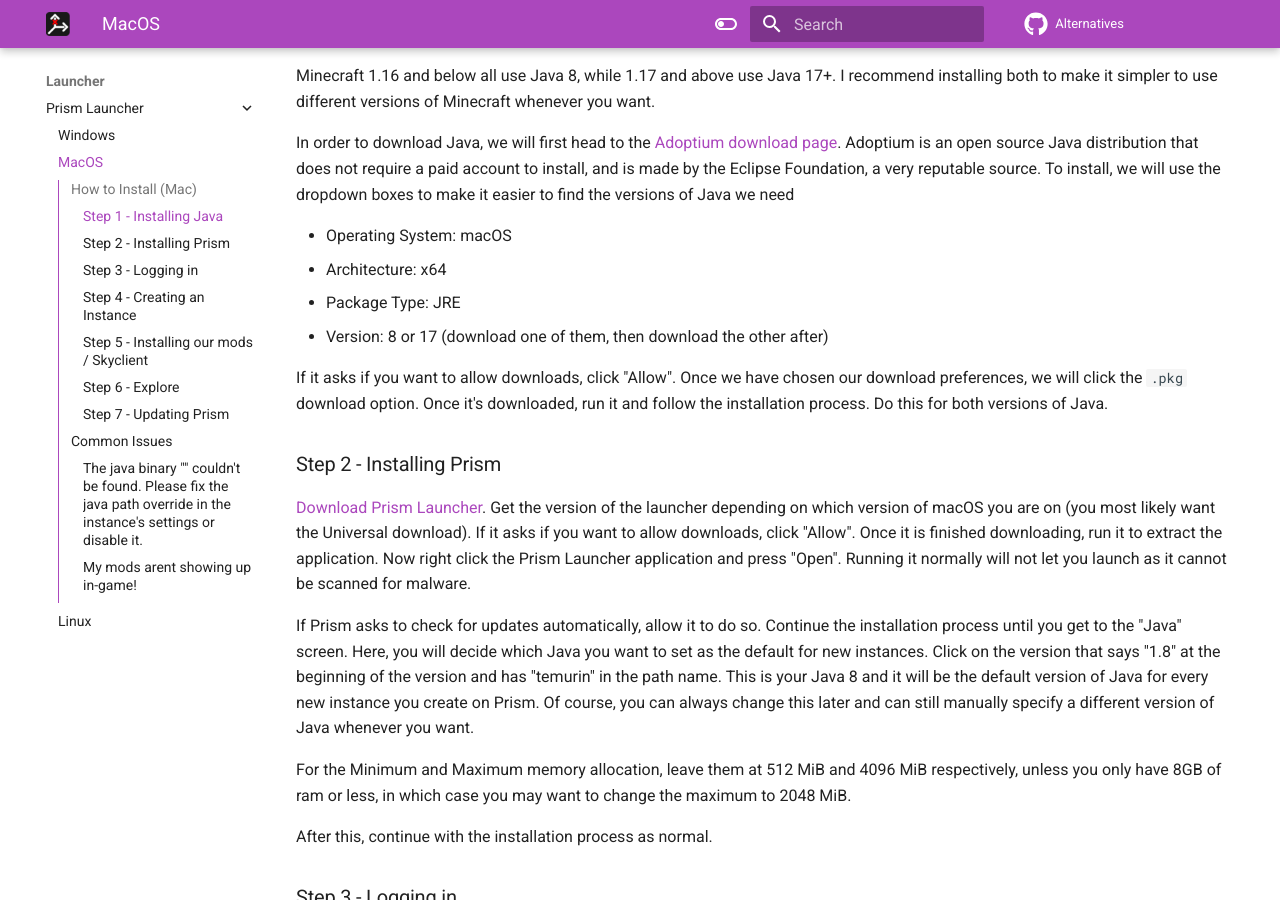
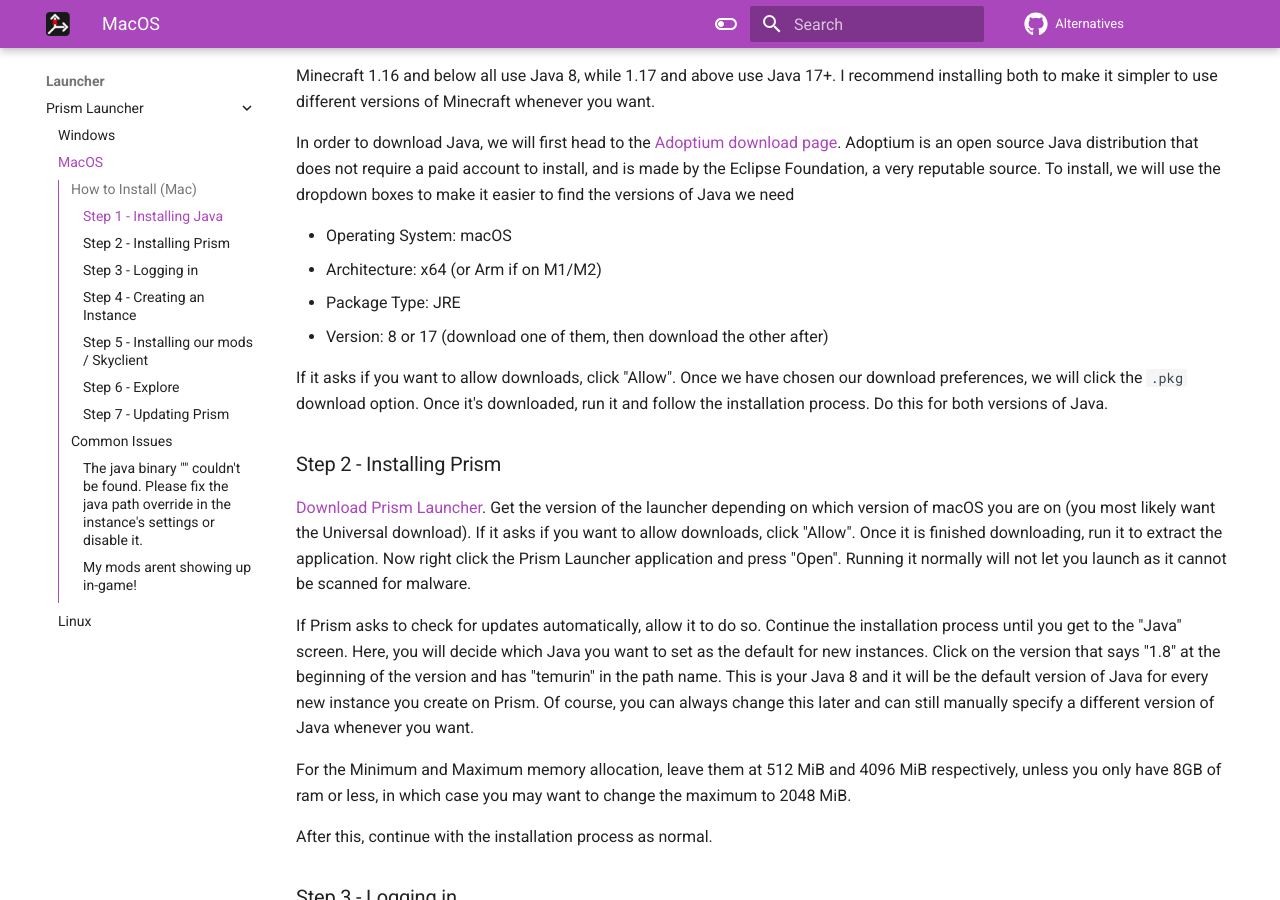
Before and after one commit to MicrocontrollersDev/Alternatives, an MkDocs documentation site: the page built from docs/launcher/prism_mac.md, in a window 1280 px wide and 900 px high, scrolled down 655 px. Built offline with MkDocs 1.6.1 and Material for MkDocs 9.7.7, drawn with Linux system fonts in a browser that asks for light colours; comment, search, counter and statistics services are not loaded.

Commit message:
Arm for M1/M2

```diff
--- a/docs/launcher/prism_mac.md
+++ b/docs/launcher/prism_mac.md
@@ -18,7 +18,7 @@
 In order to download Java, we will first head to the [Adoptium download page](https://adoptium.net/temurin/releases). Adoptium is an open source Java distribution that does not require a paid account to install, and is made by the Eclipse Foundation, a very reputable source. To install, we will use the dropdown boxes to make it easier to find the versions of Java we need
 
 - Operating System: macOS
-- Architecture: x64
+- Architecture: x64 (or Arm if on M1/M2)
 - Package Type: JRE
 - Version: 8 or 17 (download one of them, then download the other after)
 
```
